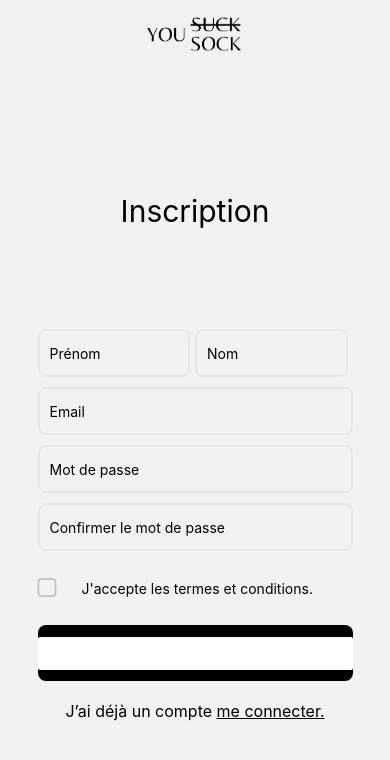
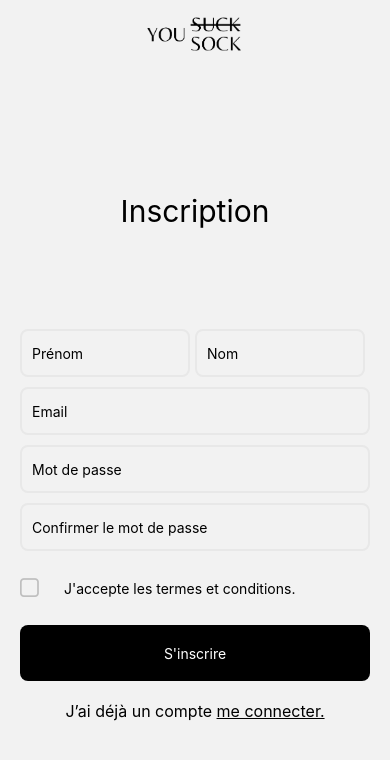
Before and after one commit to Axel-cmd/ECommerceNative, a React Native app: screen /Register in a window 390 px wide. Shown: the top 760 px of the page. Built offline with nearby package versions, Linux system fonts and the light colour scheme.

Commit message:
Changement du composant bouton pour aller avec ios et android

```diff
--- a/src/components/buttons/FormButton.tsx
+++ b/src/components/buttons/FormButton.tsx
@@ -1,17 +1,18 @@
 import React from 'react';
-import { Button, StyleSheet, View } from 'react-native';
+import { Button, Pressable, StyleSheet, Text, View } from 'react-native';
 
 type Props = {
     title: string,
     onPress: () => void,
-    color?: string
+    color?: string,
+    backgroundColor?: string
 }
 
-export const FormButton = ({ color, title, onPress }: Props) => {
+export const FormButton = ({ color, backgroundColor, title, onPress }: Props) => {
     return (
-        <View style={styles.buttonContainer}>
-            <Button title={title} onPress={onPress} color="white" />
-        </View>
+        <Pressable onPress={onPress} style={{...styles.buttonContainer, backgroundColor}} >
+            <Text style={{...styles.buttonText, color}} >{title}</Text>
+        </Pressable>
     )
 }
 
@@ -23,5 +24,10 @@ const styles = StyleSheet.create({
         backgroundColor: 'black',
         borderRadius: 8,
         marginTop: 10
+    },
+    buttonText: {
+        width: "100%",
+        textAlign: "center",
+        color: 'white'
     }
 });
--- a/src/components/forms/RegisterForm.tsx
+++ b/src/components/forms/RegisterForm.tsx
@@ -56,14 +56,13 @@ export const RegisterForm = ({}: Props) => {
                 </View>
             </View>
 
-            <FormButton title="S'inscrire" onPress={handleSubmit} />
+            <FormButton title="S'inscrire" onPress={handleSubmit} color="white" backgroundColor="black" />
             <Text style={style.text}>
                 J’ai déjà un compte&nbsp;
                 <TouchableOpacity onPress={() => navigation.navigate('Login')}>
                     <Text style={style.link}>me connecter.</Text>
                 </TouchableOpacity>
             </Text>
-            {/* <FormButton title="Connexion" onPress={() => navigation.navigate('Login')} /> */}
 
         </View>
     )
@@ -72,7 +71,7 @@ export const RegisterForm = ({}: Props) => {
 
 const style = StyleSheet.create({
     container: {
-        width: "90%",
+        width: "100%",
         marginTop: 100
     },
     content_name_surname: {
--- a/src/screens/HomeScreen.tsx
+++ b/src/screens/HomeScreen.tsx
@@ -6,6 +6,7 @@ export const HomeScreen = () => {
 
     const fetchArticles =  async () => {
         let articles = await getAllArticles();
+        console.log(articles)
     }
 
     useEffect(() => {
--- a/src/screens/ProfilScreen.tsx
+++ b/src/screens/ProfilScreen.tsx
@@ -25,7 +25,7 @@ export const ProfilScreen = () => {
                         <CustomTextInput placeholder="Nom"  />
                     </View>
                 </View>
-                <CustomTextInput placeholder="Email" value={email} setValue={setEmail} />
+                {/* <CustomTextInput placeholder="Email" value={email} setValue={setEmail} /> */}
             </ViewWrapper>
         </>
 
```
